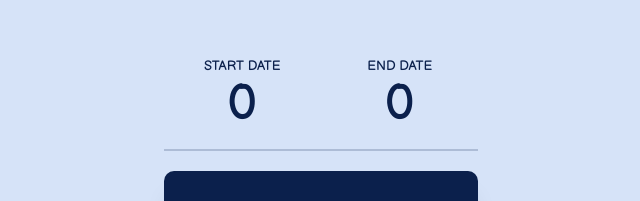
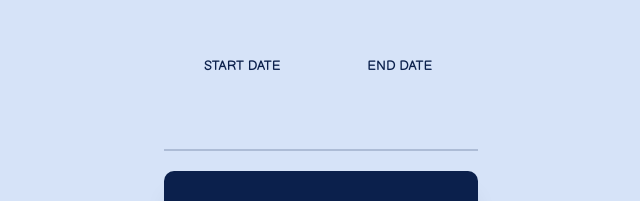
Before and after one commit to Prat9501/calender-picker, a React (Create React App) app: page / in a window 1280 px wide. Shown: the part 176-377 px from the top of the page, without its empty margins (319-959 px from the left). Built offline with nearby package versions, Linux system fonts and the light colour scheme.

Commit message:
displaying dates

```diff
--- a/src/App.js
+++ b/src/App.js
@@ -1,25 +1,60 @@
-import React from 'react';
+import React, { useState } from 'react';
 import './App.css';
 
 const calendarDates = Array(31)
   .fill(0)
   .map((e, i) => i);
+  console.log(calendarDates);
 
 export default function App() {
+  const [choosingType, setChoosingType] = useState('start');
+  const [startDate, setStartDate] = useState(null);
+  const [endDate, setEndDate] = useState(null);
+
+  function updateDate(chosenDay) {
+    if(startDate && chosenDay < startDate) {
+      setStartDate(chosenDay);
+      return setChoosingType('end');
+    }
+    if(endDate && chosenDay > endDate){
+      setEndDate(chosenDay);
+      return setChoosingType('end');
+    }
+
+    if(choosingType === 'start'){
+      setStartDate(chosenDay);
+      return setChoosingType('end');
+    }
+
+    if(choosingType === 'end'){
+      setEndDate(chosenDay);
+    }
+  }
+
   return (
     <>
       <div className="date-chooser">
-        <button className="date-chooser-button">
-          Start Date <span>0</span>
+        <button className="date-chooser-button"
+          onClick={() => setChoosingType('start')}
+          >
+          Start Date <span>{startDate}</span>
         </button>
-        <button className="date-chooser-button">
-          End Date <span>0</span>
+        <button className="date-chooser-button"
+          onClick={() => setChoosingType('end')}
+          >
+          End Date <span>{endDate}</span>
         </button>
       </div>
 
       <div className="calendar">
         {calendarDates.map((day, index) => {
-          return <div className="calendar-day">{day + 1}</div>;
+          const dayNumber = day + 1;
+          return (
+          <div
+            key={index}
+            className="calendar-day"
+            onClick={() => updateDate(dayNumber)}
+          >{dayNumber}</div>);
         })}
       </div>
     </>
```
